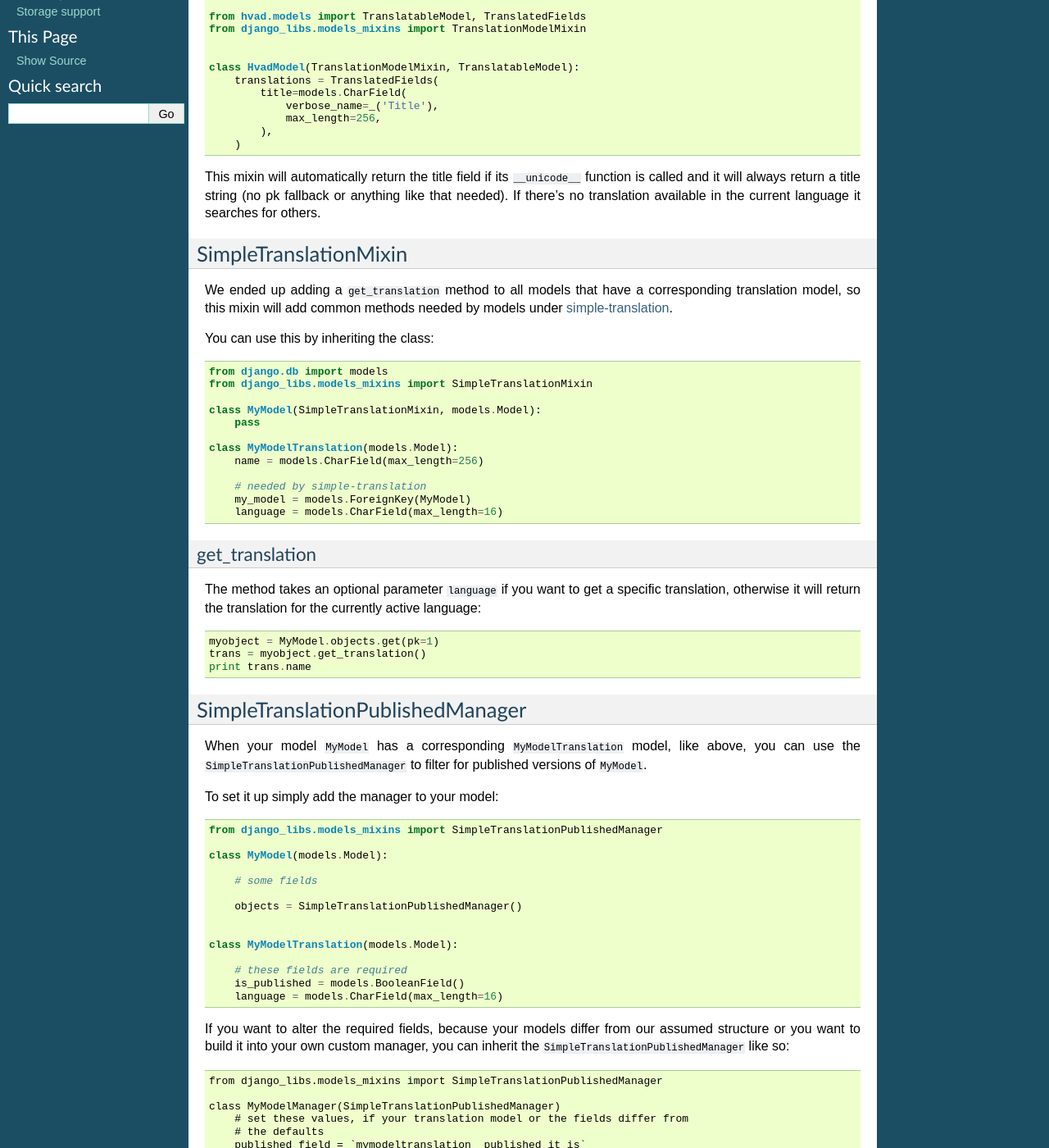
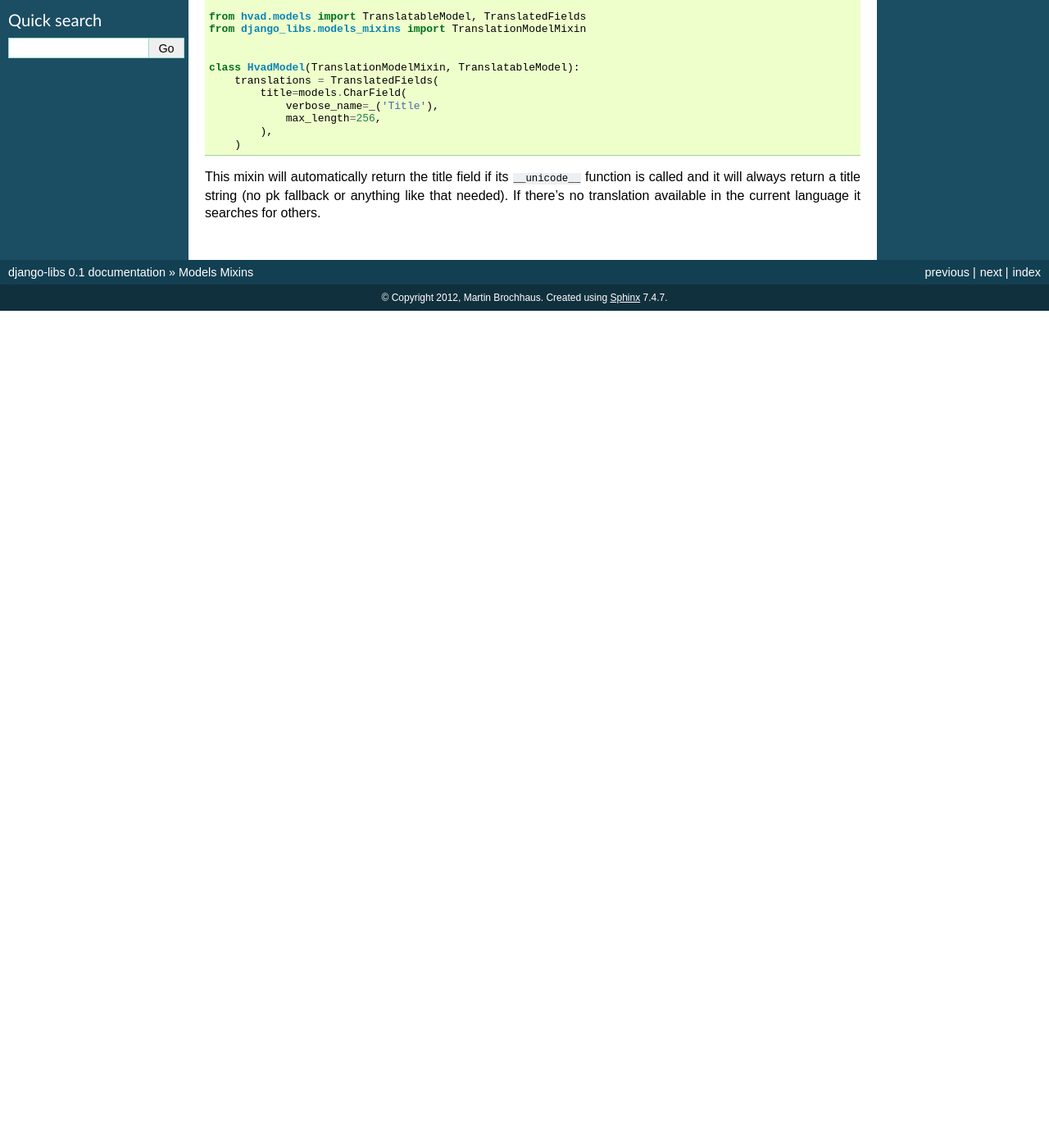
Before and after one commit to bitlabstudio/django-libs, a Sphinx documentation site: the page built from docs/models_mixins.rst, in a window 1280 px wide and 1400 px high, scrolled down 270 px. Shown: the whole window at 82% size. Built offline with Sphinx 7.4.7, drawn with Linux system fonts in a browser that asks for light colours; formulas are drawn with MathJax 3; after the commit the page ends 900 px from its top, so only the background shows below that; some of the changed text lies outside the part shown.

Commit message:
removed all simple-translation related mixins

```diff
--- a/CHANGELOG.txt
+++ b/CHANGELOG.txt
@@ -1,5 +1,6 @@
 === 1.66.X ===
 
+- remove all simple-translation support
 
 === 1.65.X ===
 
--- a/README.rst
+++ b/README.rst
@@ -34,10 +34,6 @@ and applications.
 * A ``getCookie`` js function that can be used to retrieve the csrf token
   for AJAX POST requests.
 * A templatetag ``call`` which allows to call any method with params.
-* A ``SimpleTranslationMixin`` which adds a ``get_translaion`` method to a
-  model that is registered with ``simple-translation``.
-* A ``SimpleTranslationMixin`` which makes it easier to write factories for
-  models that are registered with ``simple-translation``.
 * Utilities for loading classes from a string like ``myproject.models.Foobar``.
 * Form, which add field labels as placeholder attributes.
 * Function to convert html code into formatted plain text.
--- a/django_libs/__init__.py
+++ b/django_libs/__init__.py
@@ -1,2 +1,2 @@
 # -*- coding: utf-8 -*-
-__version__ = '1.66.0'
+__version__ = '1.66.1'
--- a/docs/models_mixins.rst
+++ b/docs/models_mixins.rst
@@ -27,91 +27,3 @@ This mixin will automatically return the title field if its ``__unicode__``
 function is called and it will always return a title string (no pk fallback or
 anything like that needed). If there's no translation available in the current
 language it searches for others.
-
-
-SimpleTranslationMixin
-----------------------
-
-We ended up adding a ``get_translation`` method to all models that have a
-corresponding translation model, so this mixin will add common methods needed
-by models under
-`simple-translation <https://github.com/fivethreeo/simple-translation>`_.
-
-You can use this by inheriting the class::
-
-    from django.db import models
-    from django_libs.models_mixins import SimpleTranslationMixin
-
-    class MyModel(SimpleTranslationMixin, models.Model):
-        pass
-
-    class MyModelTranslation(models.Model):
-        name = models.CharField(max_length=256)
-
-        # needed by simple-translation
-        my_model = models.ForeignKey(MyModel)
-        language = models.CharField(max_length=16)
-
-
-get_translation
-+++++++++++++++
-
-The method takes an optional parameter ``language`` if you want to get a
-specific translation, otherwise it will return the translation for the
-currently active language::
-
-    myobject = MyModel.objects.get(pk=1)
-    trans = myobject.get_translation()
-    print trans.name
-
-
-SimpleTranslationPublishedManager
----------------------------------
-
-When your model ``MyModel`` has a corresponding ``MyModelTranslation`` model,
-like above, you can use the ``SimpleTranslationPublishedManager`` to filter for
-published versions of ``MyModel``.
-
-To set it up simply add the manager to your model::
-
-    from django_libs.models_mixins import SimpleTranslationPublishedManager
-
-    class MyModel(models.Model):
-
-        # some fields
-
-        objects = SimpleTranslationPublishedManager()
-
-
-    class MyModelTranslation(models.Model):
-
-        # these fields are required
-        is_published = models.BooleanField()
-        language = models.CharField(max_length=16)
-
-
-If you want to alter the required fields, because your models differ from our
-assumed structure or you want to build it into your own custom manager, you can
-inherit the ``SimpleTranslationPublishedManager`` like so::
-
-    from django_libs.models_mixins import SimpleTranslationPublishedManager
-
-    class MyModelManager(SimpleTranslationPublishedManager)
-        # set these values, if your translation model or the fields differ from
-        # the defaults
-        published_field = `mymodeltranslation__published_it_is`
-        language_field = `mymodeltranslation__language_used`
-
-
-and then add the new ``MyModelManager`` to ``MyModel`` like we did above.
-
-Usage
-+++++
-
-When you set it up correctly, you can use the manager like so::
-
-    MyModel.objects.published(request)
-
-
-Note, that you need to pass a request instance, so the manager can fetch the
-language.
--- a/requirements.txt
+++ b/requirements.txt
@@ -8,7 +8,6 @@ django-mailer
 factory_boy>2.0.0
 South
 
-simple_translation
 django-hvad
 
 # ==============================================================
```
Also changed, not shown: docs/factories.rst (+0 -42 lines), 5 other files.
